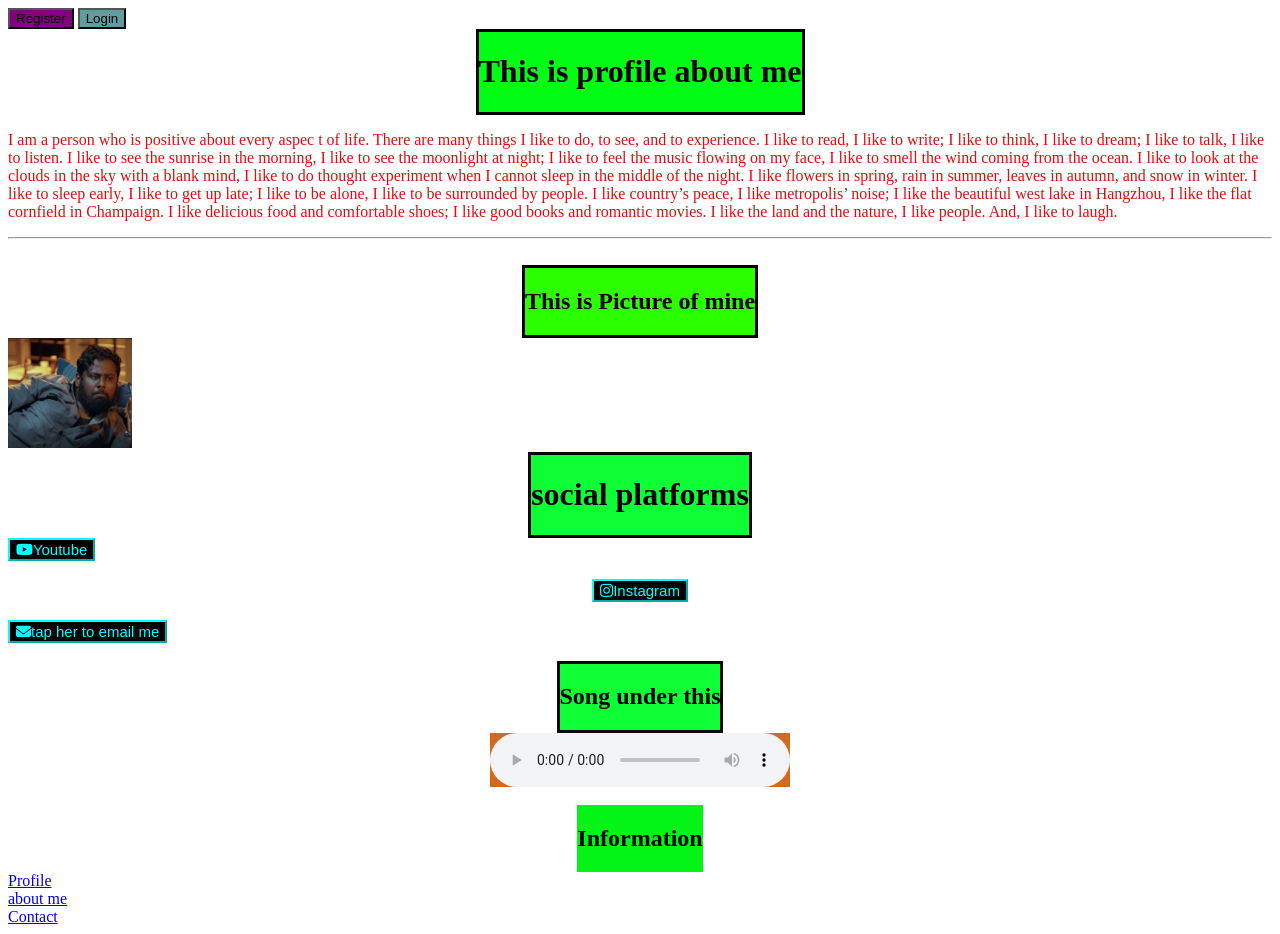
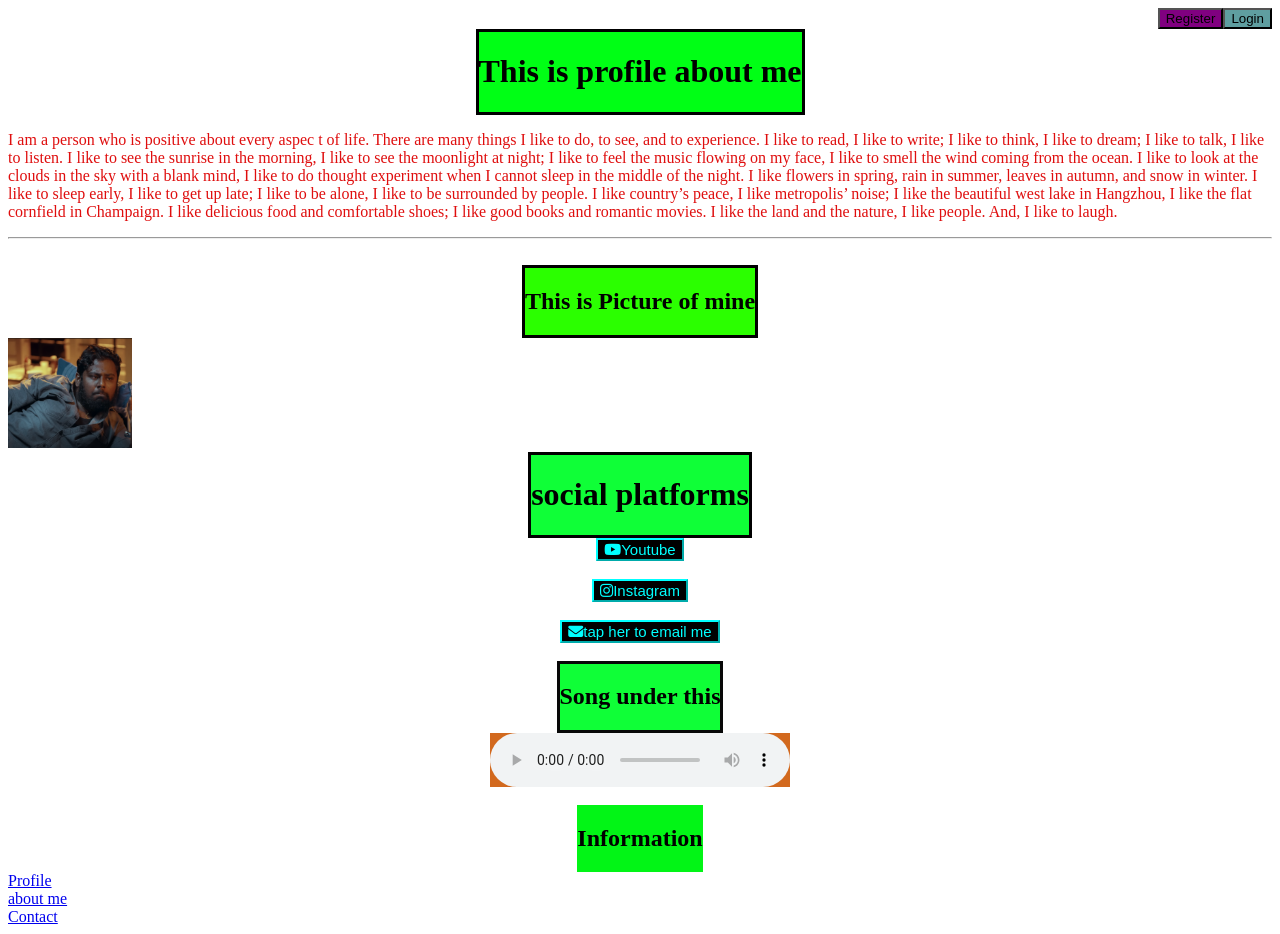
Before and after one commit to JANKOOUNNI/MY-WEBSITE, a plain HTML site: page index.html in a window 1280 px wide. Drawn offline with Linux system fonts and the light colour scheme.

Commit message:
Add files via upload

```diff
--- a/style.css
+++ b/style.css
@@ -4,10 +4,17 @@
     align-items: center;
     justify-content: center;
 }
+.login{
+    display:flex ;
+    align-items: center;
+    justify-content:right;
+    top: 3px;
+    height: -30px; width: -100px;
+}
 .head2{
     display: flex;
-    align-items: center;
-    justify-content: center;
+    align-items: right;
+    justify-content:center;
 }
 .song{
     border-style:  solid;
@@ -17,7 +24,19 @@
     justify-items:center;
     display: flex;
 }
+.youtube{
+    align-items: center;
+    justify-content: center;
+    display: flex;
+    overflow: hidden;
+}
 .insta{
+    align-items: center;
+    justify-content: center;
+    display: flex;
+    overflow: hidden;
+}
+.mail{
     align-items: center;
     justify-content: center;
     display: flex;
```
